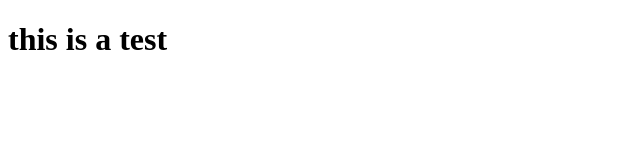
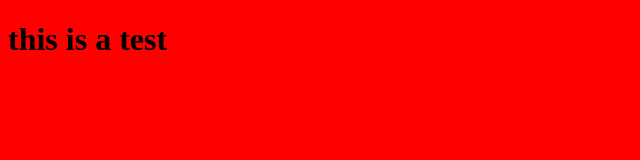
Before and after one commit to maryj77/testwebsite, a plain HTML site: page index.html in a window 1280 px wide. Shown: the whole page, without its empty margins (0-640 px from the left). Drawn offline with Linux system fonts and the light colour scheme.

Commit message:
Update index.html

```diff
--- a/index.html
+++ b/index.html
@@ -6,6 +6,8 @@
 <html>
 <head>
     <title>test</title>
+    <link rel="stylesheet" type="text/css" href="test.css">
+
 </head>
 <body>
 <h1>this is a test</h1>
```
